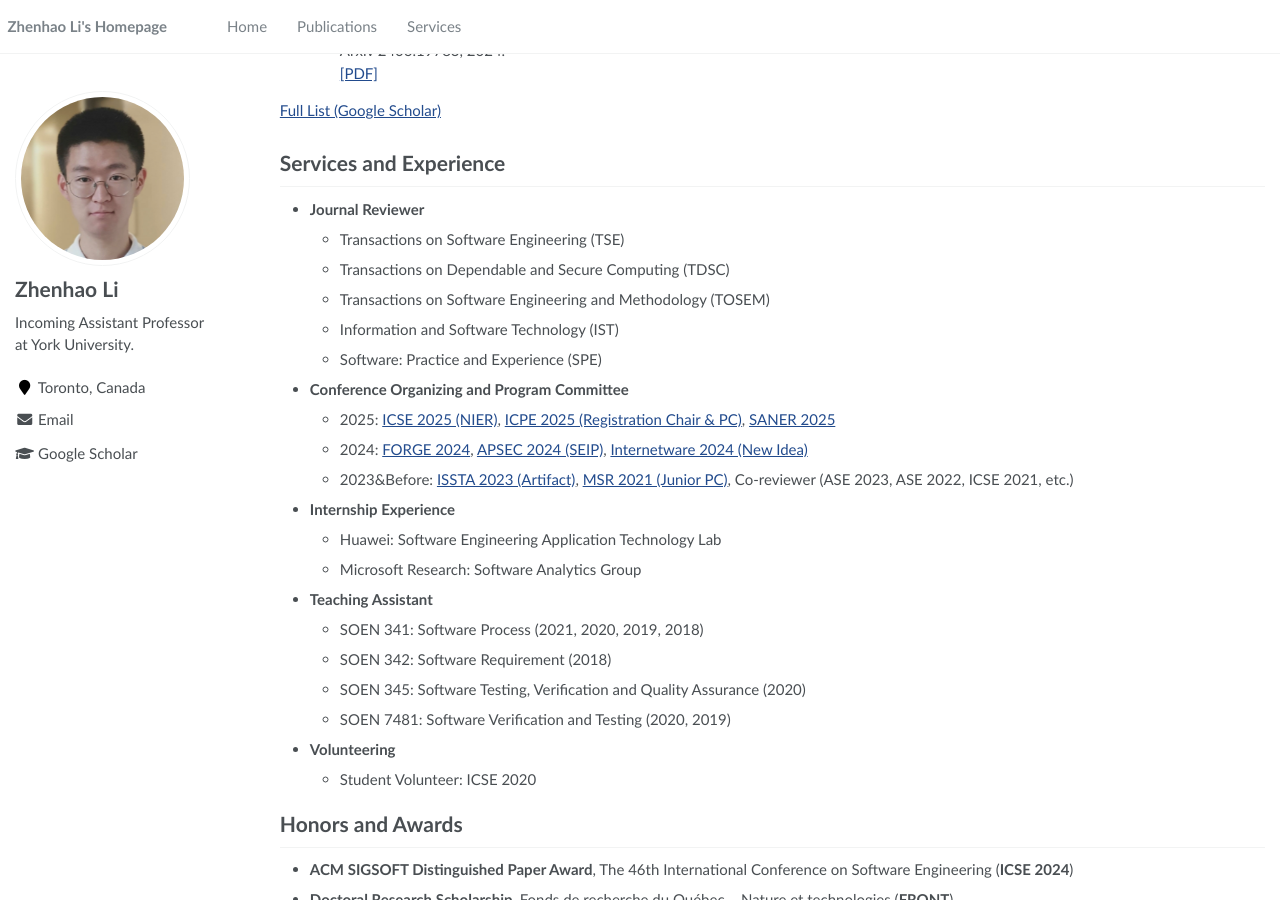
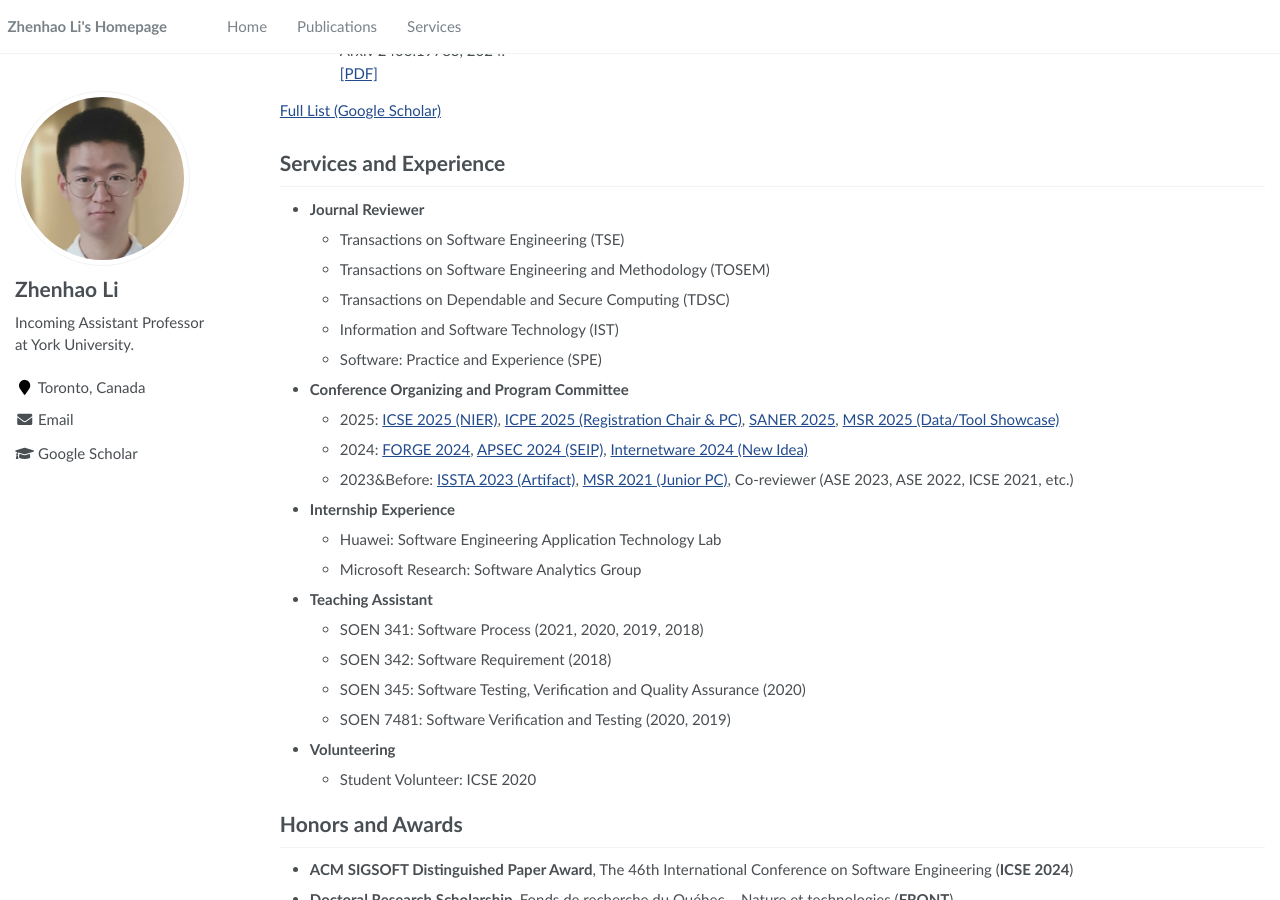
Before and after one commit to ginolzh/ginolzh.github.io, a Jekyll site: the page built from _pages/about.md, in a window 1280 px wide and 900 px high, scrolled down 1517 px. Built offline with Jekyll 4.4.1, drawn with Linux system fonts in a browser that asks for light colours.

Commit message:
Update about.md

```diff
--- a/_pages/about.md
+++ b/_pages/about.md
@@ -87,12 +87,12 @@
 ======
 * **Journal Reviewer**
   * Transactions on Software Engineering (TSE)
+  * Transactions on Software Engineering and Methodology (TOSEM)
   * Transactions on Dependable and Secure Computing (TDSC)
-  * Transactions on Software Engineering and Methodology (TOSEM)
   * Information and Software Technology (IST)
   * Software: Practice and Experience (SPE)
 * **Conference Organizing and Program Committee**
-  * 2025: [ICSE 2025 (NIER)](https://conf.researchr.org/track/icse-2025/icse-2025-nier), [ICPE 2025 (Registration Chair & PC)](https://icpe2025.spec.org/), [SANER 2025](https://conf.researchr.org/track/saner-2025/saner-2025-papers)
+  * 2025: [ICSE 2025 (NIER)](https://conf.researchr.org/track/icse-2025/icse-2025-nier), [ICPE 2025 (Registration Chair & PC)](https://icpe2025.spec.org/), [SANER 2025](https://conf.researchr.org/track/saner-2025/saner-2025-papers), [MSR 2025 (Data/Tool Showcase)](https://2025.msrconf.org/track/msr-2025-data-and-tool-showcase-track)
   * 2024: [FORGE 2024](https://conf.researchr.org/track/forge-2024/forge-2024-papers), [APSEC 2024 (SEIP)](https://conf.researchr.org/track/apsec-2024/apsec-2024-software-engineering-in-practice), [Internetware 2024 (New Idea)](https://conf.researchr.org/track/internetware-2024/internetware-2024-new-idea-track)
   * 2023&Before: [ISSTA 2023 (Artifact)](https://conf.researchr.org/track/issta-2023/issta-2023-artifact-evaluation), [MSR 2021 (Junior PC)](https://2021.msrconf.org/committee/msr-2021-shadow-pc-shadow-pc-committee), Co-reviewer (ASE 2023, ASE 2022, ICSE 2021, etc.)
 * **Internship Experience**
```
